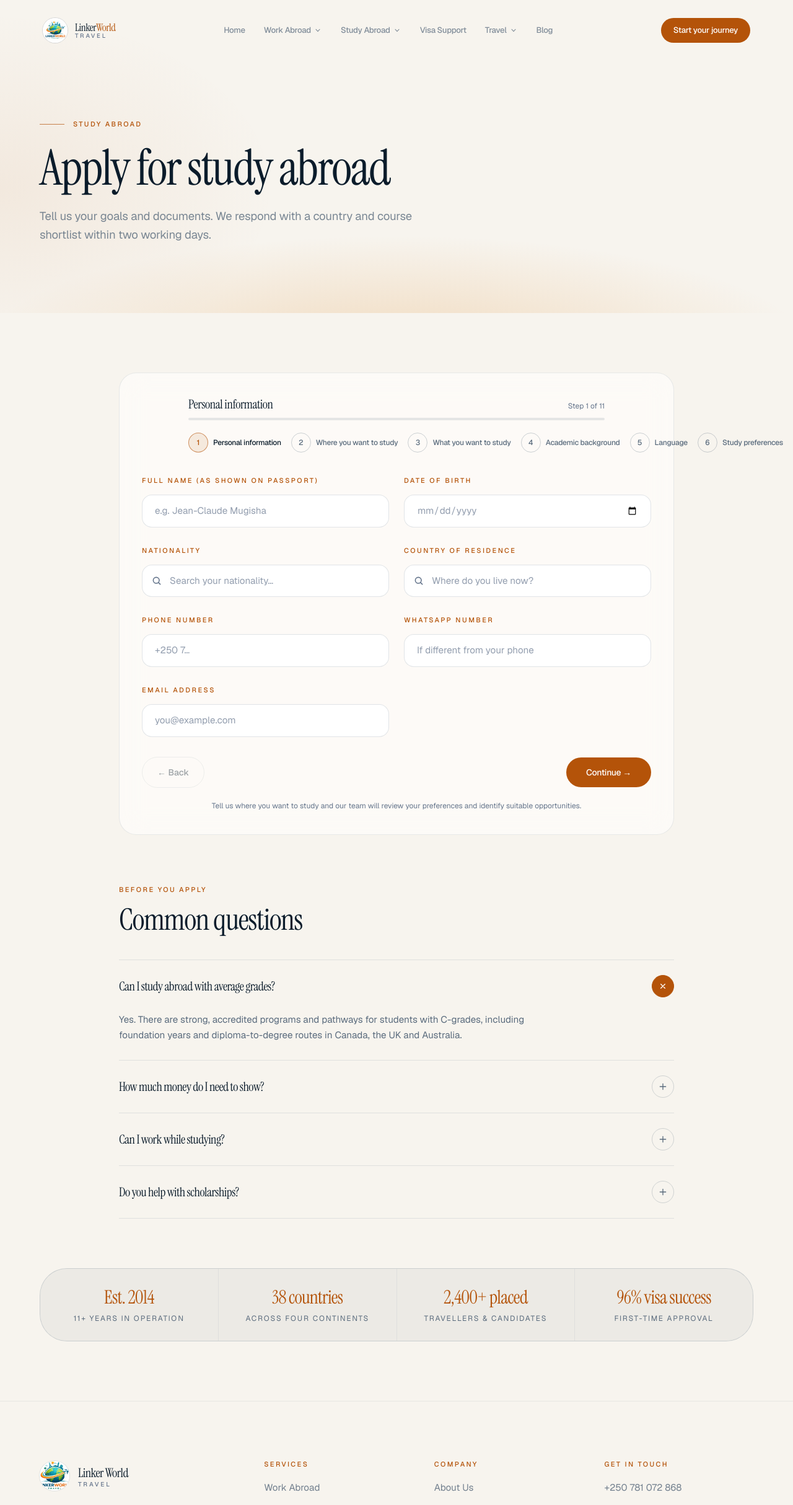
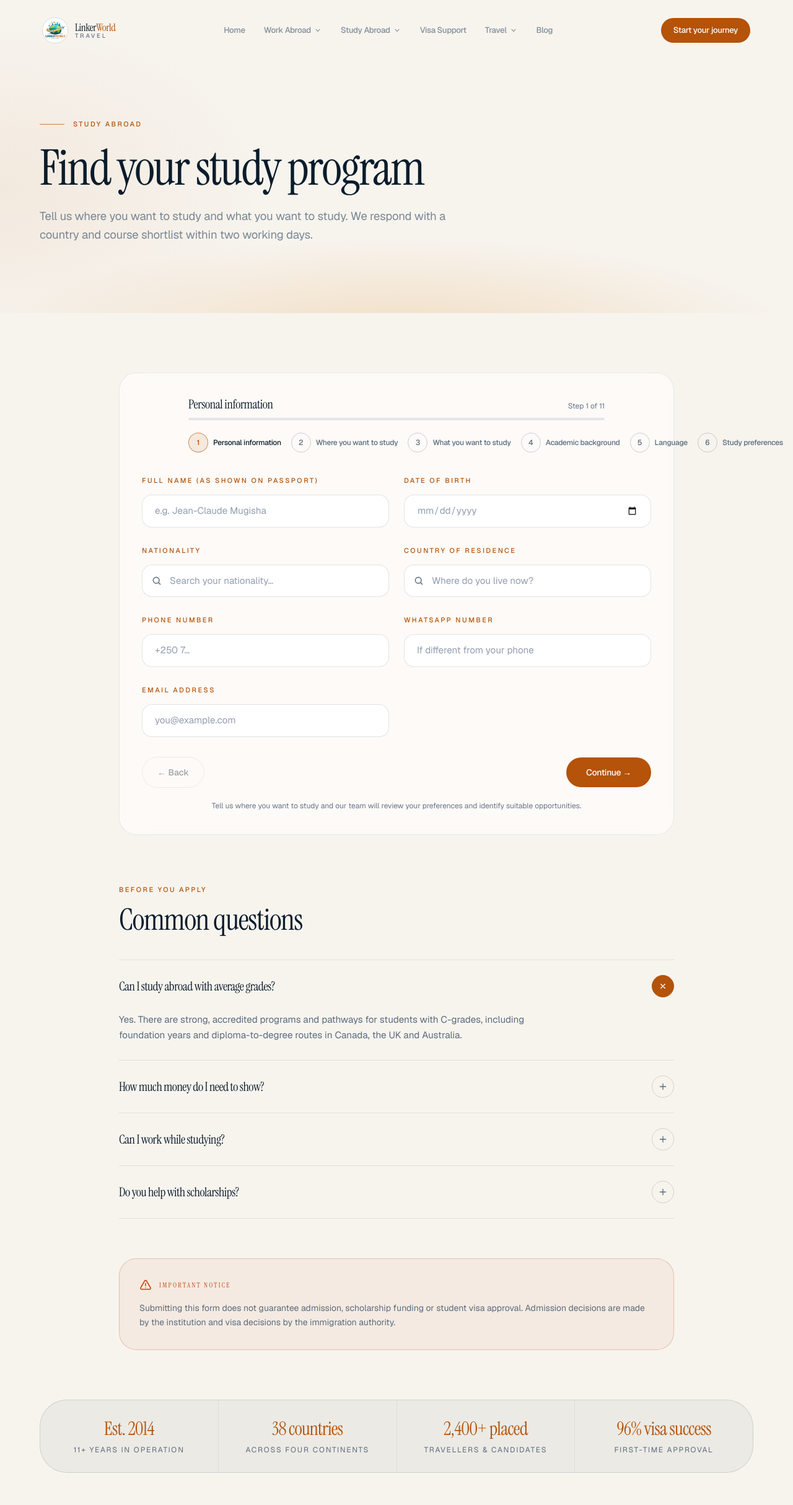
Before and after one commit to AudrinL/linker, a Next.js app: page /study-abroad/apply in a window 1280 px wide. Shown: the top 2428 px of the page at 62% size. Built offline with nearby package versions, Linux system fonts and the light colour scheme.

Commit message:
updated the site

```diff
--- a/src/app/study-abroad/apply/page.tsx
+++ b/src/app/study-abroad/apply/page.tsx
@@ -5,10 +5,11 @@ import { PageHero } from "@/components/ui/PageHero";
 import MultiStepForm from "@/components/forms/MultiStepForm";
 import { Faq } from "@/components/ui/Faq";
 import { SectionHeading } from "@/components/ui/SectionHeading";
+import { Notice } from "@/components/ui/Notice";
 import { TrustBar } from "@/components/ui/TrustBar";
 
 export const metadata: Metadata = {
-  title: "Apply for Study Abroad",
+  title: "Find Your Study Program",
   description:
     "Apply for study abroad in Canada, the UK, Germany and more. We build your country and course shortlist within two working days.",
 };
@@ -18,8 +19,8 @@ export default function StudyApplyPage() {
     <div className="min-h-screen">
       <PageHero
         eyebrow="Study Abroad"
-        title="Apply for study abroad"
-        subtitle="Tell us your goals and documents. We respond with a country and course shortlist within two working days."
+        title="Find your study program"
+        subtitle="Tell us where you want to study and what you want to study. We respond with a country and course shortlist within two working days."
       />
       <main className="shell py-16 lg:py-24">
         <div className="mx-auto max-w-4xl">
@@ -31,6 +32,14 @@ export default function StudyApplyPage() {
           <Faq faqs={studyFaqs.slice(0, 4)} className="mt-10" />
         </div>
 
+        <Notice className="mx-auto mt-16 max-w-4xl">
+          <p>
+            Submitting this form does not guarantee admission, scholarship
+            funding or student visa approval. Admission decisions are made by
+            the institution and visa decisions by the immigration authority.
+          </p>
+        </Notice>
+
         <TrustBar items={trustMarks} className="mt-20" />
       </main>
     </div>
--- a/src/app/work-abroad/apply/page.tsx
+++ b/src/app/work-abroad/apply/page.tsx
@@ -5,10 +5,11 @@ import { PageHero } from "@/components/ui/PageHero";
 import MultiStepForm from "@/components/forms/MultiStepForm";
 import { Faq } from "@/components/ui/Faq";
 import { SectionHeading } from "@/components/ui/SectionHeading";
+import { Notice } from "@/components/ui/Notice";
 import { TrustBar } from "@/components/ui/TrustBar";
 
 export const metadata: Metadata = {
-  title: "Apply for Work Abroad",
+  title: "Apply for a Job Abroad",
   description:
     "Apply to work in the Gulf, Europe or North America. Share your profile and documents — we reply within one working day.",
 };
@@ -18,7 +19,7 @@ export default function WorkApplyPage() {
     <div className="min-h-screen">
       <PageHero
         eyebrow="Work Abroad"
-        title="Apply for work abroad"
+        title="Apply for a job abroad"
         subtitle="Your profile goes straight to a consultant — not an inbox. We review every application within one working day."
       />
       <main className="shell py-16 lg:py-24">
@@ -31,6 +32,15 @@ export default function WorkApplyPage() {
           <Faq faqs={workFaqs.slice(0, 4)} className="mt-10" />
         </div>
 
+        <Notice className="mx-auto mt-16 max-w-4xl">
+          <p>
+            Submitting an application does not guarantee employment, a job
+            offer, work permit or visa approval. Job availability depends on
+            verified vacancies, employer requirements, your qualifications and
+            the immigration rules that apply.
+          </p>
+        </Notice>
+
         <TrustBar items={trustMarks} className="mt-20" />
       </main>
     </div>
```
